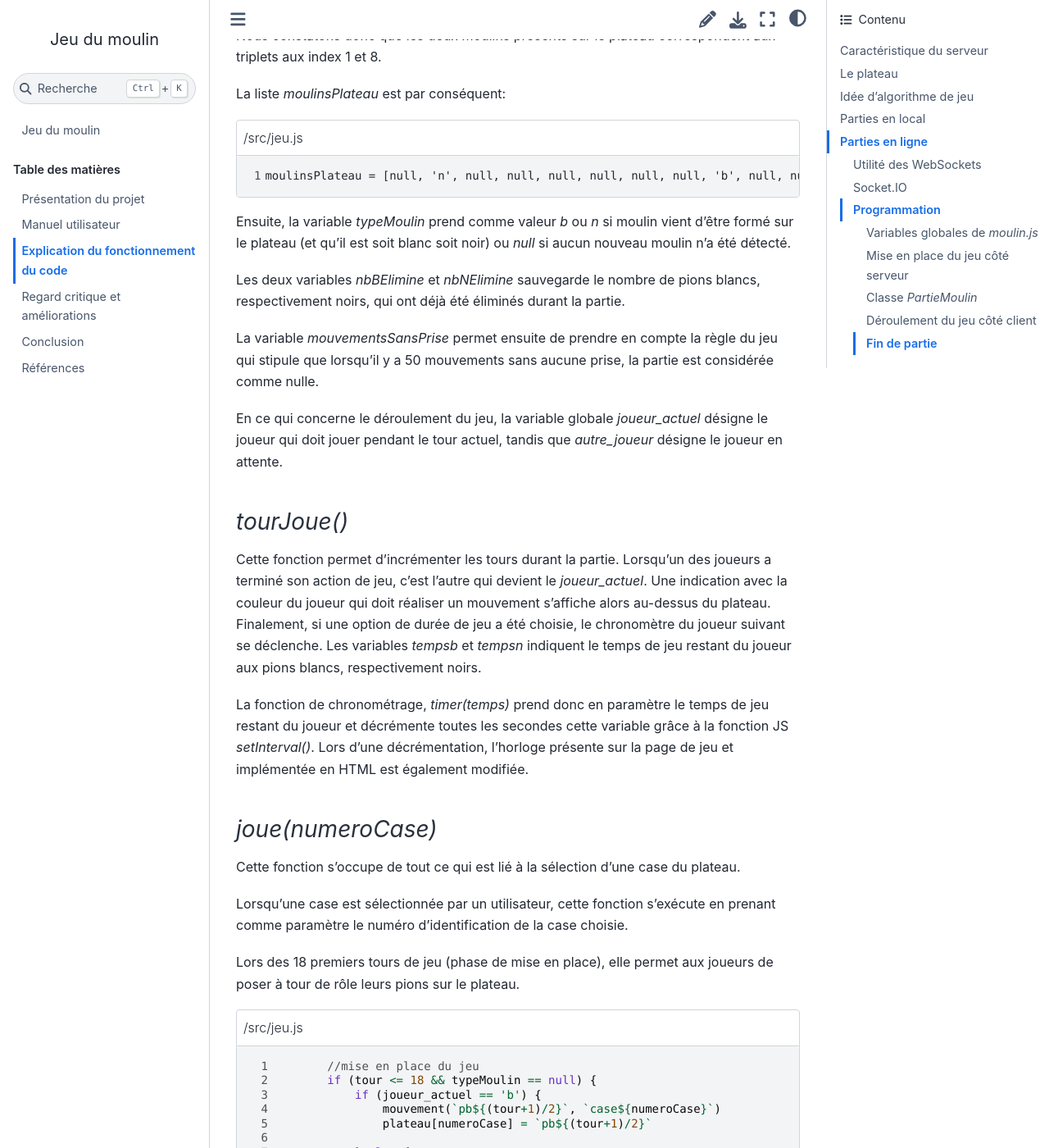
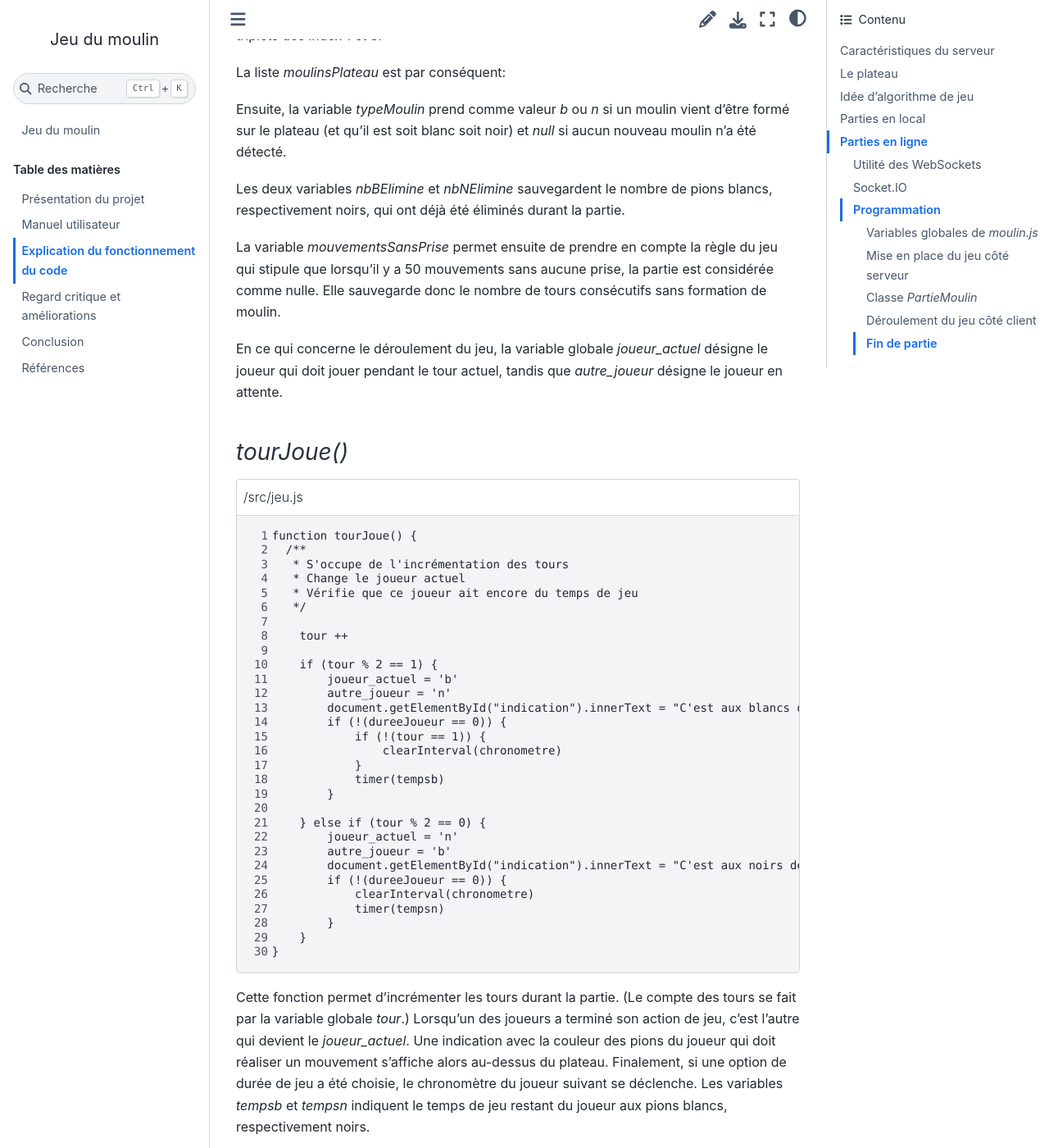
Before and after one commit to valentinethrlr/projet_moulin_documentation, a Sphinx documentation site: the page built from source/explication.md, in a window 1280 px wide and 1400 px high, scrolled down 4568 px. Shown: the whole window at 82% size. Built offline with Sphinx 7.4.7 and the Sphinx Book theme 1.1.4, drawn with Linux system fonts in a browser that asks for light colours; cross-references to code outside the pages are shown as plain code; some of the changed text lies outside the part shown.

Commit message:
relecture

````diff
--- a/source/explication.md
+++ b/source/explication.md
@@ -2,11 +2,11 @@
 
 # Explication du fonctionnement du code
 
-Le back-end se compose de deux parties. Il y a d'une part les fichiers qui s'occupent des parties en local, rédigés en JavaScript, et d'autre part ceux qui s'occupent des parties en ligne, également en JavaScript et en utilisant la librairie <em>socket.\io</em>.
+Le back-end se compose de deux parties. Il y a d'une part les fichiers qui s'occupent des parties en local, rédigés en JavaScript, et d'autre part ceux qui s'occupent des parties en ligne, également en JavaScript et en utilisant la librairie <em>socket.io</em>.
 
 Le front-end quant à lui est rédigé en HTML et CSS.
 
-## Caractéristique du serveur
+## Caractéristiques du serveur
 
 Ce projet est hébergé sur un serveur Dell Poweredge. Celui-ci contient 10 HDD sur lesquels sont stocké les fichiers du site, ainsi que 2 SSD sur lesquels le système d'exploitation est installé.
 
@@ -14,9 +14,9 @@ Ce projet est hébergé sur un serveur Dell Poweredge. Celui-ci contient 10 HDD
 ## Le plateau
 
 Le plateau a été dessiné sur https://www.drawio.com/, puis converti en fichier svg. L'avantage est qu'il s'agit d'un format vectoriel, c'est-à-dire que l'image est stockée via des formules mathématiques qui modélisent les différents points et lignes dans une grille.
-Il n'y a donc pas de perte de résolution lors d'agrandissements ou de réductions de l'image. {cite:p}`format_svg`
+Il n'y a donc pas de perte de résolution lors de l'agrandissement ou de la réduction de l'image. {cite:p}`format_svg`
 
-Pour la partie de programmation, un numéro a été attribué à chaque case, en suivant le schéma ci-dessous:
+Dans le code, un numéro a été attribué à chaque case, en suivant le schéma ci-dessous:
 
 ```{figure} images/plateau.png
 ---
@@ -120,7 +120,7 @@ La liste <em>moulin</em> se présente comme il suit:
 :lines: 43
 ```
 
-Nous constatons donc que les deux moulins présents sur le plateau correspondent aux triplets aux index 1 et 8.
+Nous constatons donc que les deux moulins présents sur le plateau correspondent aux triplets des index 1 et 8.
 
 La liste <em>moulinsPlateau</em> est par conséquent:
 
@@ -131,18 +131,25 @@ La liste <em>moulinsPlateau</em> est par conséquent:
 :lines: 574
 ```
 
-Ensuite, la variable <em>typeMoulin</em> prend comme valeur <em>b</em> ou <em>n</em> si moulin vient d'être formé sur le plateau (et qu'il est soit blanc soit noir) ou <em>null</em> si aucun nouveau moulin n'a été détecté.
+Ensuite, la variable <em>typeMoulin</em> prend comme valeur <em>b</em> ou <em>n</em> si un moulin vient d'être formé sur le plateau (et qu'il est soit blanc soit noir) et <em>null</em> si aucun nouveau moulin n'a été détecté.
 
-Les deux variables <em>nbBElimine</em> et <em>nbNElimine</em> sauvegarde le nombre de pions blancs, respectivement noirs, qui ont déjà été éliminés durant la partie.
+Les deux variables <em>nbBElimine</em> et <em>nbNElimine</em> sauvegardent le nombre de pions blancs, respectivement noirs, qui ont déjà été éliminés durant la partie.
 
-La variable <em>mouvementsSansPrise</em> permet ensuite de prendre en compte la règle du jeu qui stipule que lorsqu'il y a 50 mouvements sans aucune prise, la partie est considérée comme nulle.
+La variable <em>mouvementsSansPrise</em> permet ensuite de prendre en compte la règle du jeu qui stipule que lorsqu'il y a 50 mouvements sans aucune prise, la partie est considérée comme nulle. Elle sauvegarde donc le nombre de tours consécutifs sans formation de moulin.
 
 En ce qui concerne le déroulement du jeu, la variable globale <em>joueur_actuel</em> désigne le joueur qui doit jouer pendant le tour actuel, tandis que <em>autre_joueur</em> désigne le joueur en attente.
 
 
 #### <em>tourJoue()</em>
 
-Cette fonction permet d'incrémenter les tours durant la partie. Lorsqu'un des joueurs a terminé son action de jeu, c'est l'autre qui devient le <em>joueur_actuel</em>. Une indication avec la couleur du joueur qui doit réaliser un mouvement s'affiche alors au-dessus du plateau. Finalement, si une option de durée de jeu a été choisie, le chronomètre du joueur suivant se déclenche. Les variables <em>tempsb</em> et <em>tempsn</em> indiquent le temps de jeu restant du joueur aux pions blancs, respectivement noirs.
+```{literalinclude} /src/jeu.js
+:language: html
+:caption: /src/jeu.js
+:linenos: true
+:lines: 129-158
+```
+
+Cette fonction permet d'incrémenter les tours durant la partie. (Le compte des tours se fait par la variable globale <em>tour</em>.) Lorsqu'un des joueurs a terminé son action de jeu, c'est l'autre qui devient le <em>joueur_actuel</em>. Une indication avec la couleur des pions du joueur qui doit réaliser un mouvement s'affiche alors au-dessus du plateau. Finalement, si une option de durée de jeu a été choisie, le chronomètre du joueur suivant se déclenche. Les variables <em>tempsb</em> et <em>tempsn</em> indiquent le temps de jeu restant du joueur aux pions blancs, respectivement noirs.
 
 La fonction de chronométrage, <em>timer(temps)</em> prend donc en paramètre le temps de jeu restant du joueur et décrémente toutes les secondes cette variable grâce à la fonction JS <em>setInterval()</em>. Lors d'une décrémentation, l'horloge présente sur la page de jeu et implémentée en HTML est également modifiée.
 
@@ -176,10 +183,12 @@ En revanche, lors des tours "normaux", une condition vérifie que la case choisi
 :language: js
 :caption: /src/jeu.js
 :linenos: true
-:lines: 215-221
+:lines: 212-218
 ```
 
 Dans cette condition, l'emplacement du pion est tout d'abord recherchée par l'expression <em>plateau.indexOf(pion_actuel)</em>. Ce numéro de case est accolé au <em>zone</em> à l'aide d'une template-string, puis cette string est évaluée en tant que variable par la fonction <em>eval()</em>. Finalement, il est vérifié que la case sélectionnée se trouve dans cette zone avec la méthode <em>includes</em>.
+
+Après chaque déplacement, il est vérifié que le joueur suivant puisse lui aussi faire un mouvement et qu'il ne soit pas bloqué. Si c'est le cas, il a perdu la partie. Pour ce faire, la fonction <em>controleMouvementPossible()</em> est appelée. Elle vérifie simplement qu'au moins une des cases de des zone des cases sur lesquelles se trouvent ses pions soit libre.
 
 Le deuxième rôle de <em>joue(numeroCase)</em> est de contrôler si un moulin a été formé immédiatement après le fin du tour du joueur (c'est-à-dire lorsqu'il aura posé son pion). Ce contrôle ne s'effectue qu'à partir du cinquième tour, étant donné qu'il est impossible de former un moulin avant, puisque les joueurs n'auront que deux pions sur le plateau.
 
--- a/source/src/jeu.js
+++ b/source/src/jeu.js
@@ -135,7 +135,6 @@ function tourJoue() {
 
     tour ++
 
-
     if (tour % 2 == 1) {
         joueur_actuel = 'b'
         autre_joueur = 'n'
@@ -147,7 +146,6 @@ function tourJoue() {
             timer(tempsb)
         }
 
-
     } else if (tour % 2 == 0) {
         joueur_actuel = 'n'
         autre_joueur = 'b'
@@ -156,7 +154,6 @@ function tourJoue() {
             clearInterval(chronometre)
             timer(tempsn)
         }
-
     }
 }
 
````
Also changed, not shown: other parts of source/explication.md (+8 -8 lines).
